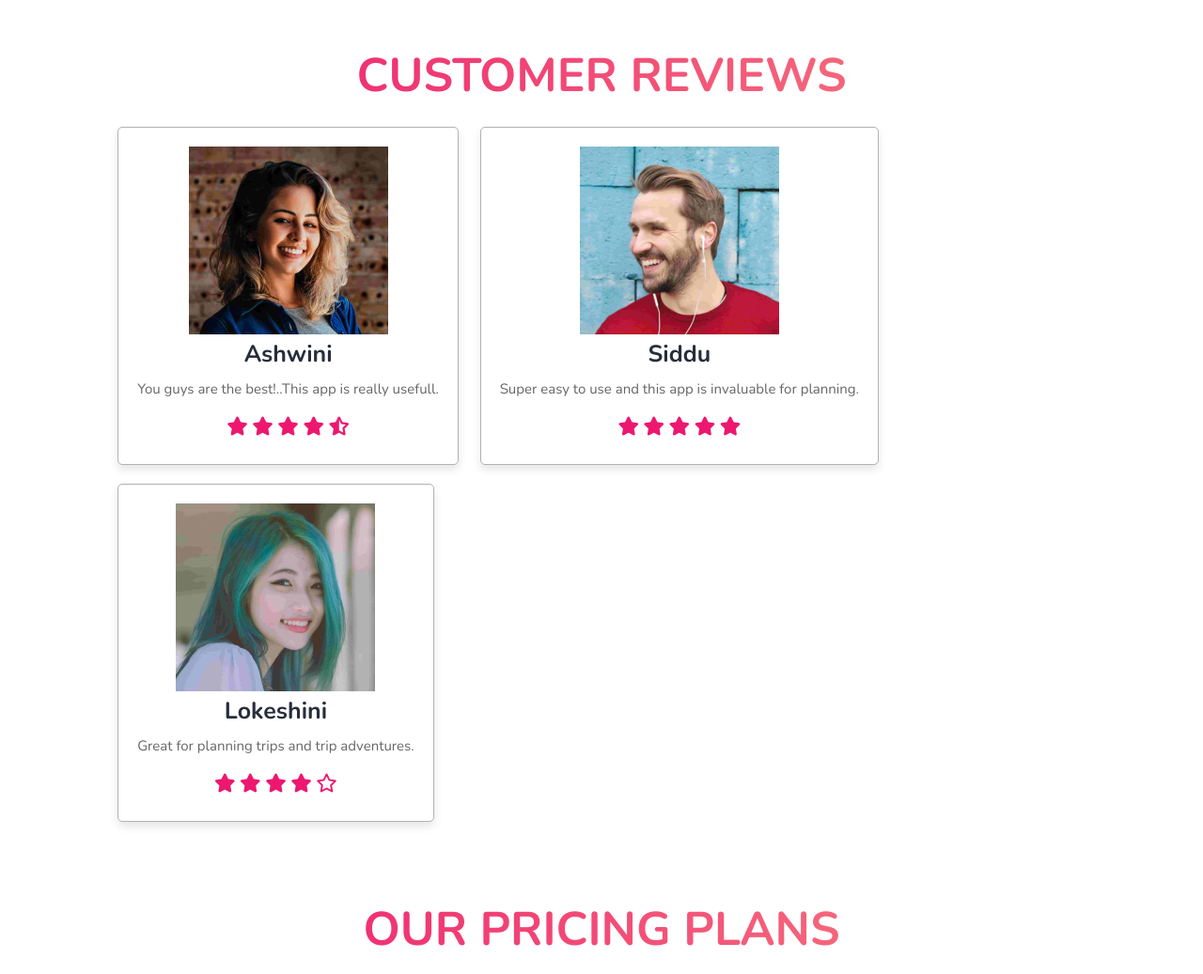
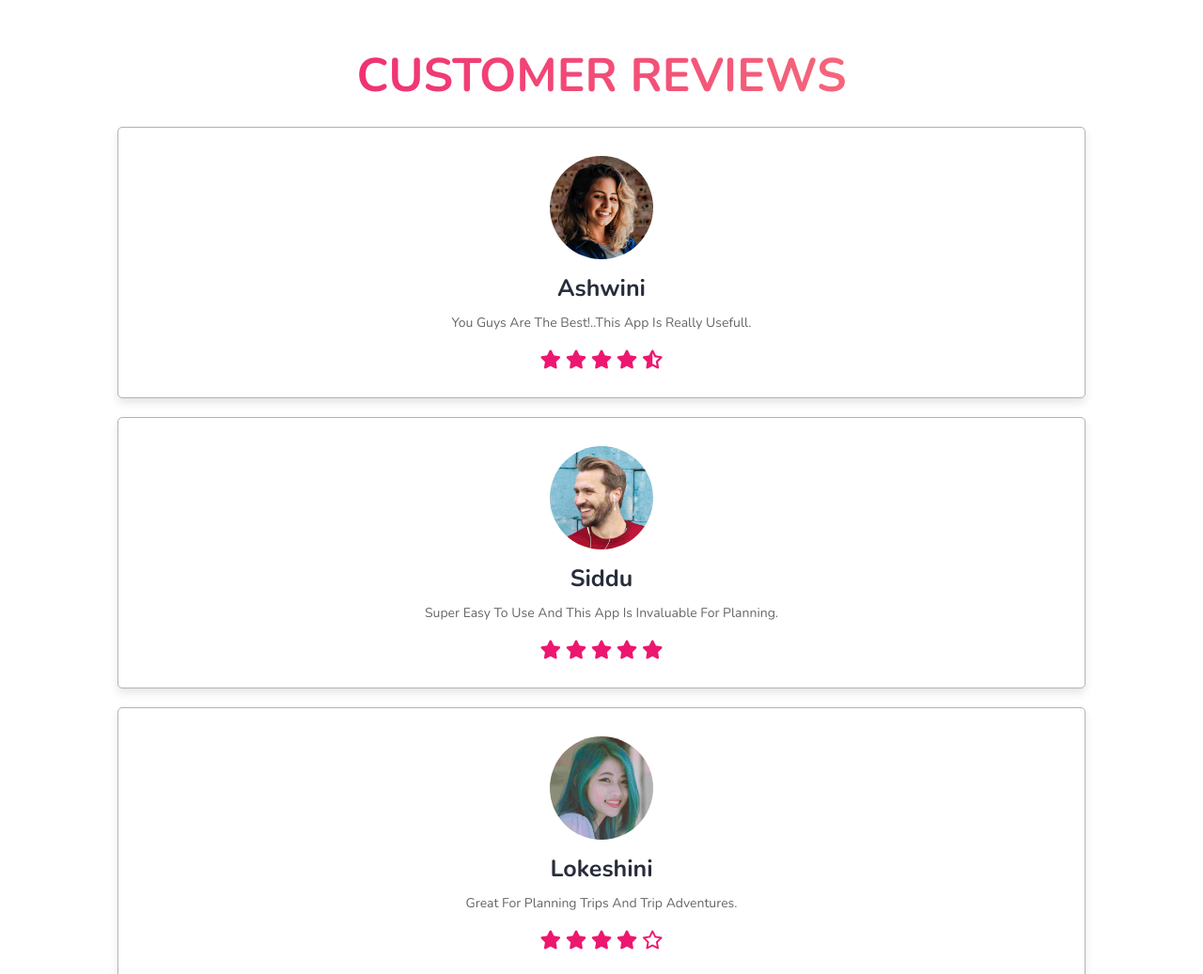
Before and after one commit to Nisarga-K-M/supersimple-landingpage-website, a plain HTML site: page index.html in a window 1280 px wide. Shown: the part 2920-3957 px from the top of the page at 94% size. Drawn offline with nearby package versions, Linux system fonts and the light colour scheme.

Commit message:
Update style.css

```diff
--- a/style.css
+++ b/style.css
@@ -253,42 +253,47 @@ header .navbar a:hover{
 }
 
 .review .box-container{
-    display: inline-block;
+  display: flex;
   align-items: center;
   justify-content: center;
   flex-wrap: wrap;
 }
+
 .review .box-container .box{
   text-align: center;
-    margin: 1rem;
-    padding: 2rem;
-    flex: 1 1 33rem;
-    border: .1rem solid rgba(0, 0, 0, .3);
-    box-shadow: 0 .5rem 1rem rgba(0, 0, 0, .1);
+  margin:1rem;
+  padding:2rem;
+  flex:1 1 33rem;
+  border:.1rem solid rgba(0,0,0,.3);
+  box-shadow: 0 .5rem 1rem rgba(0,0,0,.1);
   border-radius: .5rem;
 }
-.review .box-container .box .img{
-    height: 13rem;
-    width: 13rem;
-    padding: 1rem;
+
+.review .box-container .box img{
+  height:13rem;
+  width:13rem;
+  padding:1rem;
   border-radius: 50%;
   object-fit: cover;
 }
+
 .review .box-container .box h3{
   font-size: 2.5rem;
   color:var(--black);
 }
+
 .review .box-container .box p{
-    font-size: 1.5rem;
+  font-size: 1.4rem;
   color:#666;
-    padding: 1rem 0;
-    text-transform:none;
+  padding:1rem 0;
 }
+
 .review .box-container .box .stars i{
-    padding: 1rem .1rem;
+  padding:1rem .1rem;
   font-size: 2rem;
-    color: var(--red);
+  color:var(--red);
 }
+
 .pricing .box-container{
     display: flex;
     align-items: center;
```
Lines whose indentation alone changed are shown as unchanged.
